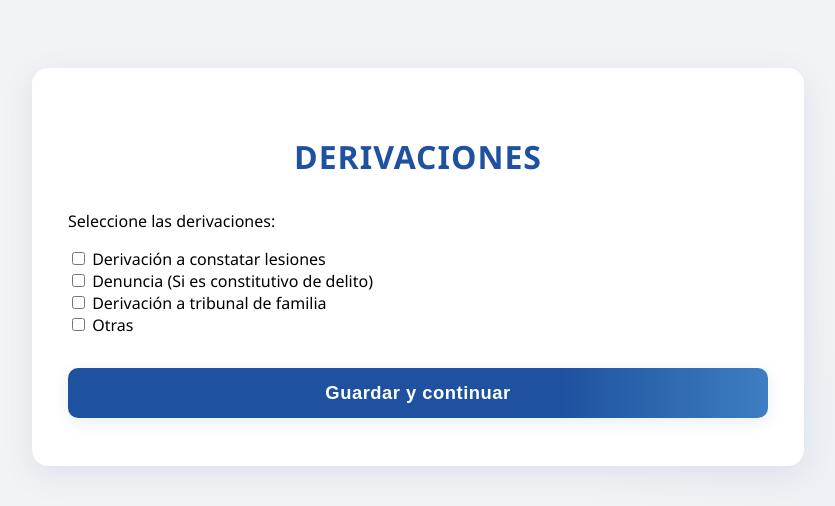
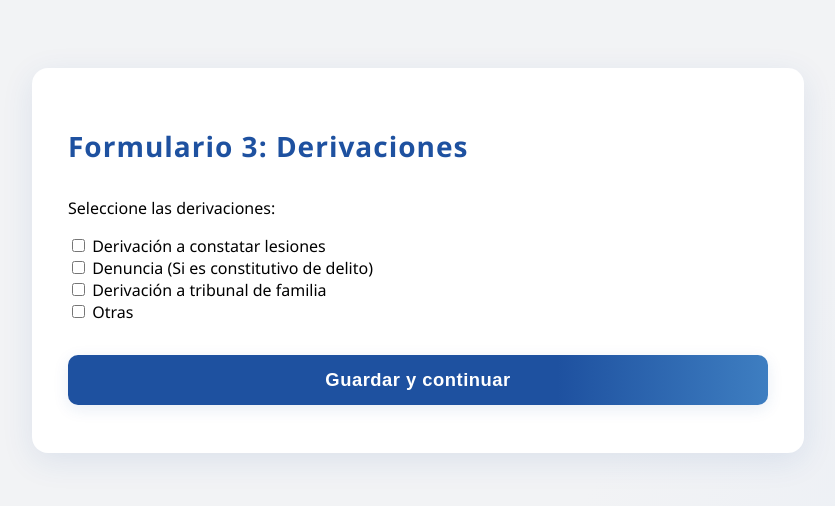
Before and after one commit to BETA-PRACTICA-I/Beta-convivencia-Repo, a Django app: page /protocolo1/formulario3/ in a window 1280 px wide. Shown: the top 506 px of the page, without its empty margins (222-1057 px from the left). Run offline with Django 5.2, Linux system fonts and the light colour scheme; the visitor is signed in with stand-in values (Sample User, id 1).

Commit message:
Numeration of the forms
Now all forms have a numeration

```diff
--- a/Proyecto Arzo/protocolo1/static/css/FormPaso3.css
+++ b/Proyecto Arzo/protocolo1/static/css/FormPaso3.css
@@ -27,14 +27,15 @@ body {
 }
 
 /* Título */
-.form-container h2 {
+.form-container h1 {
     color: rgb(30, 81, 160);
-    font-size: 2rem;
+    font-size: 28px;
     font-weight: 700;
     margin-bottom: 32px;
     letter-spacing: 1px;
-    text-align: center;
+    text-align: left; /* Alineado a la izquierda */
 }
+
 
 /* Bloques de derivación */
 .derivacion-block {
--- a/Proyecto Arzo/protocolo1/templates/protocolo1/formulario_paso1.html
+++ b/Proyecto Arzo/protocolo1/templates/protocolo1/formulario_paso1.html
@@ -24,7 +24,7 @@
 </head>
 <body>
     <div class="form-container">
-        <h1>Formulario de Denuncia</h1>
+        <h1>Formulario 1: Fromulario de Denuncia</h1>
         <form method="post">
             {% csrf_token %}
 
--- a/Proyecto Arzo/protocolo1/templates/protocolo1/formulario_paso2.html
+++ b/Proyecto Arzo/protocolo1/templates/protocolo1/formulario_paso2.html
@@ -8,7 +8,7 @@
 </head>
 <body>
     <div class="form-container">
-        <h1>Ficha de Entrevista</h1>
+        <h1>Formulario 2: Ficha de Entrevista</h1>
         <form method="post">
             {% csrf_token %}
             {{ form.non_field_errors }}
--- a/Proyecto Arzo/protocolo1/templates/protocolo1/formulario_paso3.html
+++ b/Proyecto Arzo/protocolo1/templates/protocolo1/formulario_paso3.html
@@ -4,15 +4,15 @@
 <link rel="stylesheet" href="{% static 'css/FormPaso3.css' %}">
 
 <div class="form-container">
-    <h2>DERIVACIONES</h2>
+    <h1>Formulario 3: Derivaciones</h1>
 
     <form method="post" enctype="multipart/form-data">
         {% csrf_token %}
 
         {# Este campo es el de los checkboxes y es mejor renderizarlo con Django #}
         <div class.derivacion-block>
-             <p>Seleccione las derivaciones:</p>
-             {{ form.tipo_derivacion }}
+            <p>Seleccione las derivaciones:</p>
+            {{ form.tipo_derivacion }}
         </div>
 
         {# --- Bloque para 'Constatar Lesiones' --- #}
--- a/Proyecto Arzo/protocolo1/templates/protocolo1/formulario_paso4.html
+++ b/Proyecto Arzo/protocolo1/templates/protocolo1/formulario_paso4.html
@@ -3,7 +3,7 @@
 <html lang="es">
 <head>
   <meta charset="UTF-8" />
-  <title>Formulario 4 - Informe Concluyente</title>
+  <title>Formulario 4: Informe Concluyente</title>
   <link rel="stylesheet" href="{% static 'css/Form1styles.css'%}">
 </head>
 <body>
--- a/Proyecto Arzo/protocolo1/templates/protocolo1/formulario_paso5.html
+++ b/Proyecto Arzo/protocolo1/templates/protocolo1/formulario_paso5.html
@@ -3,7 +3,7 @@
 <html lang="es">
 <head>
   <meta charset="UTF-8" />
-  <title>Formulario 5 - Apelación</title>
+  <title>Formulario 5: Apelación</title>
   <link rel="stylesheet" href="{% static 'css/Form1styles.css'%}">
 </head>
 <body>
--- a/Proyecto Arzo/protocolo1/templates/protocolo1/formulario_paso6.html
+++ b/Proyecto Arzo/protocolo1/templates/protocolo1/formulario_paso6.html
@@ -3,7 +3,7 @@
 <html lang="es">
 <head>
   <meta charset="UTF-8" />
-  <title>Formulario 6 - Resolución de Apelación</title>
+  <title>Formulario 6: Resolución de Apelación</title>
   <link rel="stylesheet" href="{% static 'css/Form1styles.css'%}">
 </head>
 <body>
--- a/Proyecto Arzo/protocolo1/templates/protocolo1/formulario_paso7.html
+++ b/Proyecto Arzo/protocolo1/templates/protocolo1/formulario_paso7.html
@@ -3,7 +3,7 @@
 <html lang="es">
 <head>
   <meta charset="UTF-8" />
-  <title>Formulario 7 - Encuesta “A mí me sucede que…”</title>
+  <title>Formulario 7: Encuesta “A mí me sucede que…”</title>
   <link rel="stylesheet" href="{% static 'css/Form1styles.css'%}">
 </head>
 <body>
```
